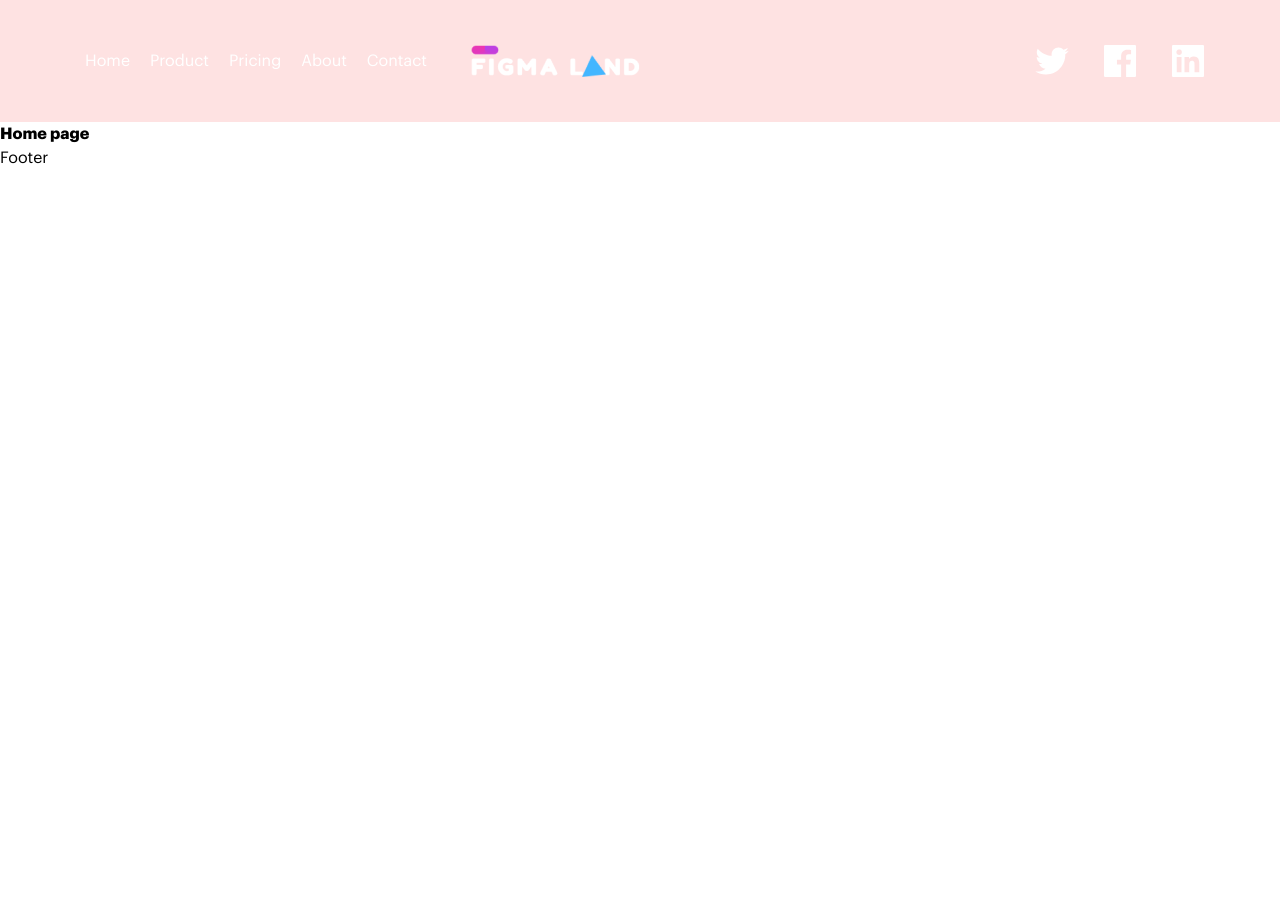
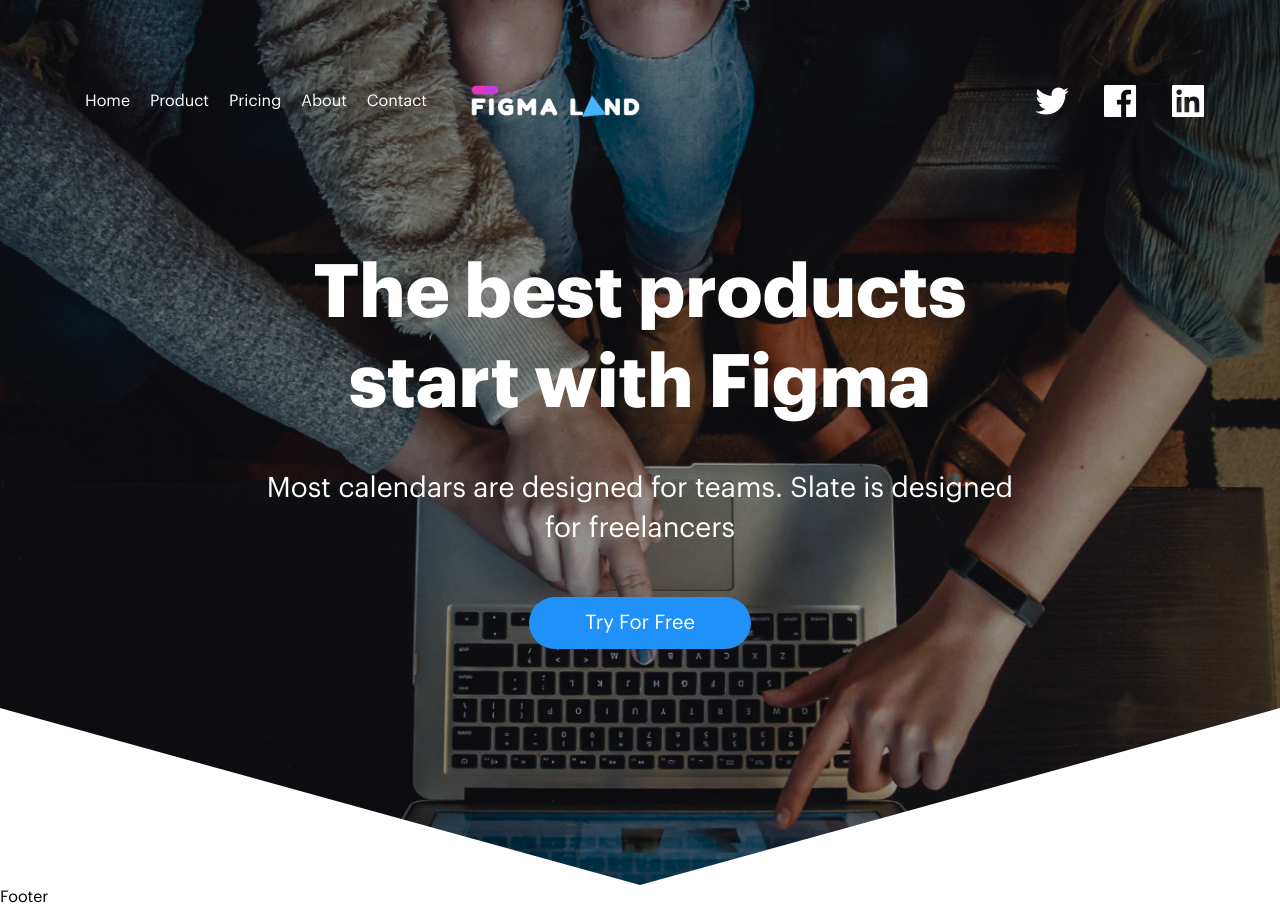
Before and after one commit to Safidy-Dev-Front/nuxt-project, a Nuxt app: page / in a window 1280 px wide. Before the commit the page ends 800 px from the top, so only its background shows below. Built offline with nearby package versions, Linux system fonts and the light colour scheme.

Commit message:
feat: banner section

```diff
--- a/assets/css/_global.scss
+++ b/assets/css/_global.scss
@@ -1,3 +1,6 @@
 .container{
     @apply  mx-auto px-10;
 }
+.container-medium{
+    @apply mx-auto;
+}
--- /dev/null
+++ b/assets/css/components/_buttons.scss
@@ -0,0 +1,7 @@
+.btn{
+    @apply px-14 py-4 rounded-full;
+}
+.btn-primary{
+    @apply text-white bg-primary;
+
+}
--- a/assets/css/main.scss
+++ b/assets/css/main.scss
@@ -4,6 +4,10 @@
 
 @import './global';
 @import './modules/typograph';
+//Components==========
+@import './components/buttons';
 //parts===============
 @import './parts/header';
 @import './parts/footer';
+//sections============
+@import './sections/banner';
--- a/assets/css/modules/_typograph.scss
+++ b/assets/css/modules/_typograph.scss
@@ -176,3 +176,6 @@
     font-style: italic;
     font-display: swap;
 }
+.btn{
+    @apply text-xl;
+}
--- /dev/null
+++ b/assets/css/sections/_banner.scss
@@ -0,0 +1,4 @@
+.banner__bg img{
+    -webkit-clip-path: polygon(100% 0, 100% 80%, 50% 100%, 0 80%, 0 0);
+    clip-path: polygon(100% 0, 100% 80%, 50% 100%, 0 80%, 0 0);
+}
--- a/components/Parts/Header.vue
+++ b/components/Parts/Header.vue
@@ -1,7 +1,7 @@
 <template>
-    <header class="bg-red-100">
+    <header class=" z-20 relative">
         <div class="container header_container ">
-            <div class="header__nav">
+            <div class="header__nav py-10">
                 <div class="header__menu-logo flex justify-between items-center	">
                     <div class="header__nav-menu">
                         <ul class="header__main-menu">
--- a/components/Sections/Home/Banner.vue
+++ b/components/Sections/Home/Banner.vue
@@ -1,11 +1,17 @@
 <template>
-    <section id="banner">
-        <div class="banner__wrapper">
-            <div class="banner__content">
-
+    <section id="banner"  class="-mt-top-banner">
+        <div class="banner__wrapper relative  min-h-banner flex flex-col	 justify-center ">
+            <div class="banner__content relative z-10 text-center">
+                <div class="container-medium">
+                    <h1 class="text-6xl font-bold text-white">The best products start with Figma</h1>
+                    <h4 class="text-3xl text-white mt-10">Most calendars are designed for teams. Slate is designed for freelancers</h4>
+                    <div class="banner__button -mt-60">
+                        <NuxtLink to="#" class="btn btn-primary">Try For Free</NuxtLink>
+                    </div>
+                </div>
             </div>
-            <div class="banner__bg">
-
+            <div class="banner__bg absolute z-0 top-0 left-0 h-full w-full">
+                <img src="images/bg-banner.png" class="object-cover	h-full w-full" alt="best products start with Figma"/>
             </div>
         </div>
     </section>
--- a/pages/index.vue
+++ b/pages/index.vue
@@ -1,5 +1,5 @@
 <template>
    <div>
-    <h1 class="font-bold">Home page</h1>
+    <SectionsHomeBanner/>
    </div>
 </template>
--- a/tailwind.config.js
+++ b/tailwind.config.js
@@ -11,13 +11,43 @@ module.exports = {
   ],
   theme: {
     extend: {
-      fontFamily:{
-          sans:['Graphik-regular','sans-serif', ...defaultTheme.fontFamily.sans],
-          'bold':['Graphik-bold','sans-serif'],
-          'light':['Graphik-light', 'sans-serif']
-        }
+      fontFamily: {
+        sans: ['Graphik-regular', 'sans-serif', ...defaultTheme.fontFamily.sans],
+        'bold': ['Graphik-bold', 'sans-serif'],
+        'light': ['Graphik-light', 'sans-serif']
+      },
+      margin:{
+        '-top-banner': '-202px',
+        '-60':'60px'
+      },
+    },backgroundColor: theme => ({
+      ...theme('colors'),
+      'default': '#374754',
+      'primary': '#2091F9',
+     }),
+    fontSize:{
+        'xs': '.75rem',
+        'sm': '.875rem',
+        'tiny': '.875rem',
+        'base': '1rem',
+        'lg': '1.125rem',
+        'xl': '1.25rem',
+        '2xl': '1.5rem',
+        '3xl': ['1.75rem',{
+          lineHeight: '2.5rem',
+
+        }],
+        '4xl': '2.25rem',
+        '5xl': '3rem',
+        '6xl': ['4.625rem',{
+          lineHeight: '5.625rem',
+        }],
+       '7xl': '5rem',
     },
-    },
+    minHeight:{
+      'banner':'885px'
+    }
+  },
   plugins: [
     function ({ addComponents }) {
       addComponents({
@@ -35,10 +65,14 @@ module.exports = {
           '@screen xl': {
             maxWidth: '1210px',
           },
-        },
-        '.header__nav-network':{
-          maxWidth: '170px'
-        }
+          },
+          '.header__nav-network': {
+            maxWidth: '170px'
+          },
+          '.container-medium': {
+            maxWidth: '826px',
+            padding: '1.875rem'
+          }
       })
     }
   ],
```
